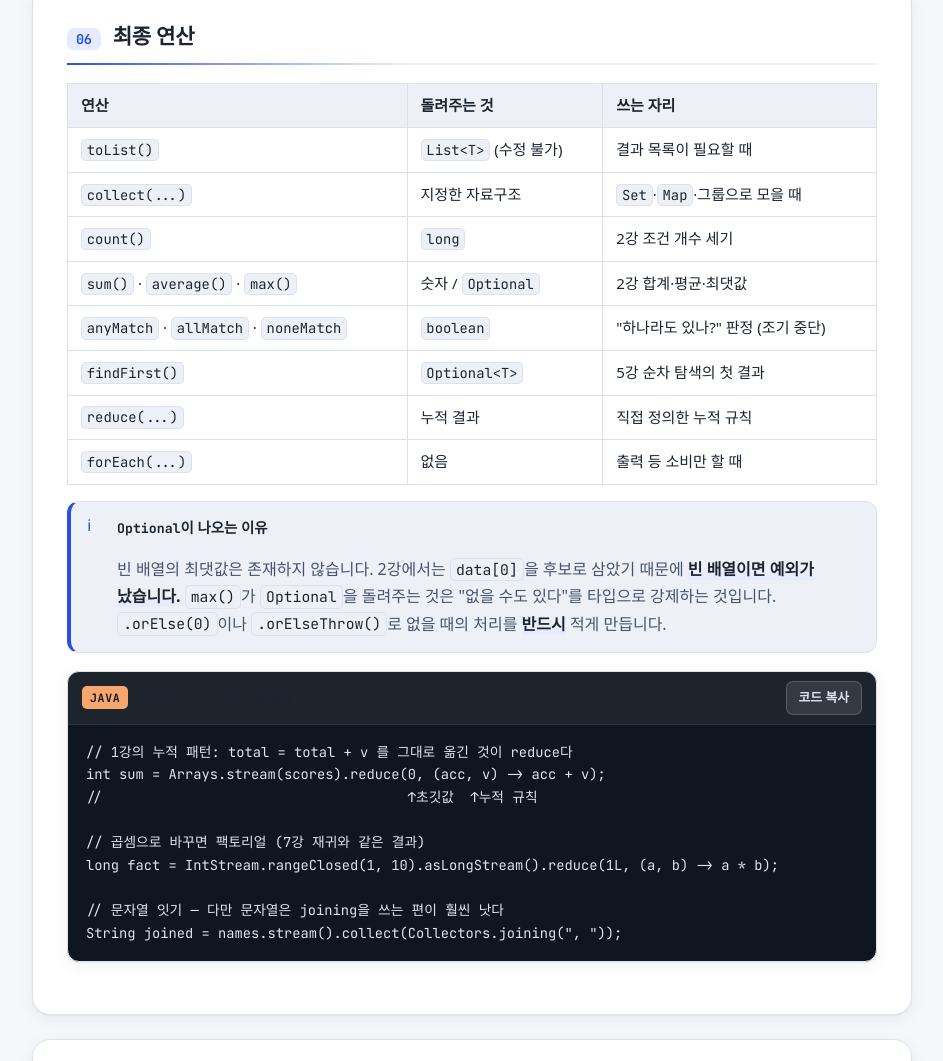
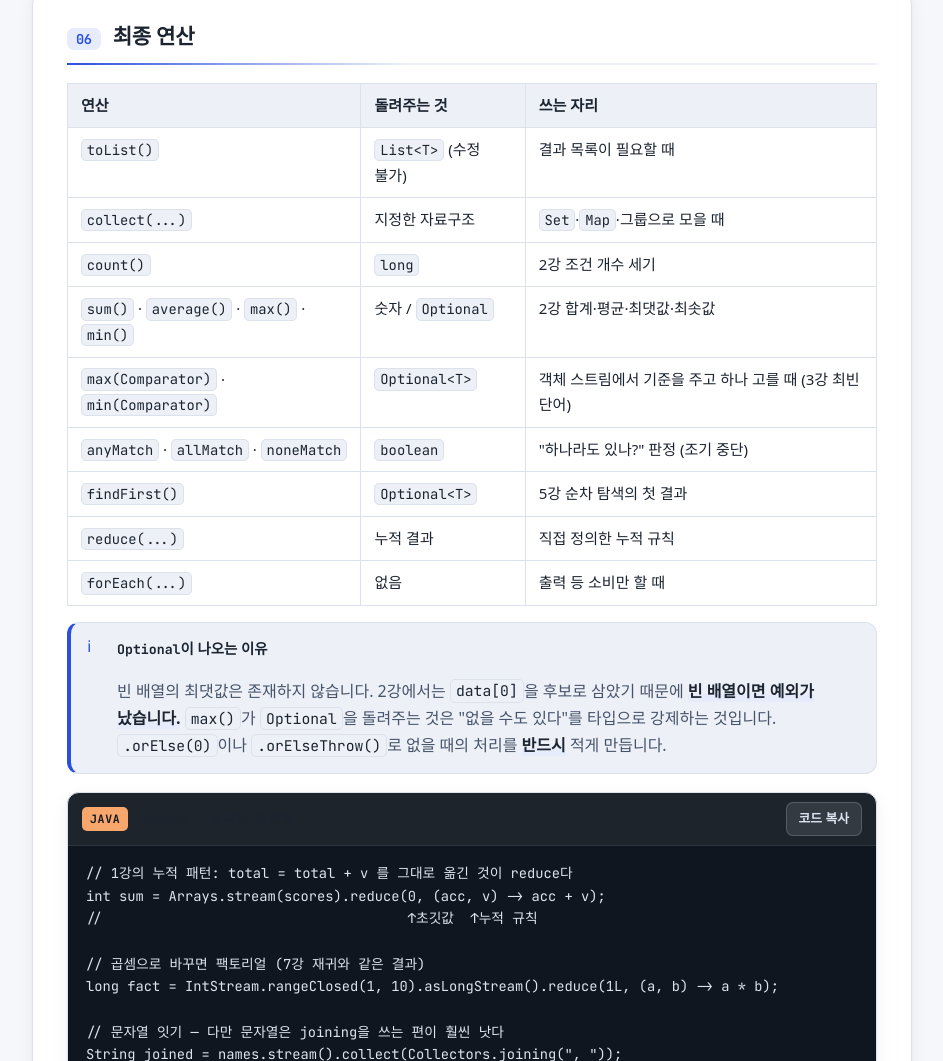
Before and after one commit to kitae104/Algorithm26, a website: page supplements/java-streams.html in a window 1280 px wide. Shown: the part 4955-6016 px from the top of the page, without its empty margins (308-1251 px from the left). Drawn offline with Linux system fonts and the light colour scheme; a web font is replaced by a local one.

Commit message:
docs: 스트림 최종 연산 표에 min과 max(Comparator) 추가

```diff
--- a/supplements/java-streams.html
+++ b/supplements/java-streams.html
@@ -285,7 +285,8 @@ List&lt;Product&gt; fast = products.stream()
                             <tr><td><code>toList()</code></td><td><code>List&lt;T&gt;</code> (수정 불가)</td><td>결과 목록이 필요할 때</td></tr>
                             <tr><td><code>collect(...)</code></td><td>지정한 자료구조</td><td><code>Set</code>·<code>Map</code>·그룹으로 모을 때</td></tr>
                             <tr><td><code>count()</code></td><td><code>long</code></td><td>2강 조건 개수 세기</td></tr>
-                            <tr><td><code>sum()</code> · <code>average()</code> · <code>max()</code></td><td>숫자 / <code>Optional</code></td><td>2강 합계·평균·최댓값</td></tr>
+                            <tr><td><code>sum()</code> · <code>average()</code> · <code>max()</code> · <code>min()</code></td><td>숫자 / <code>Optional</code></td><td>2강 합계·평균·최댓값·최솟값</td></tr>
+                            <tr><td><code>max(Comparator)</code> · <code>min(Comparator)</code></td><td><code>Optional&lt;T&gt;</code></td><td>객체 스트림에서 기준을 주고 하나 고를 때 (3강 최빈 단어)</td></tr>
                             <tr><td><code>anyMatch</code> · <code>allMatch</code> · <code>noneMatch</code></td><td><code>boolean</code></td><td>"하나라도 있나?" 판정 (조기 중단)</td></tr>
                             <tr><td><code>findFirst()</code></td><td><code>Optional&lt;T&gt;</code></td><td>5강 순차 탐색의 첫 결과</td></tr>
                             <tr><td><code>reduce(...)</code></td><td>누적 결과</td><td>직접 정의한 누적 규칙</td></tr>
```
